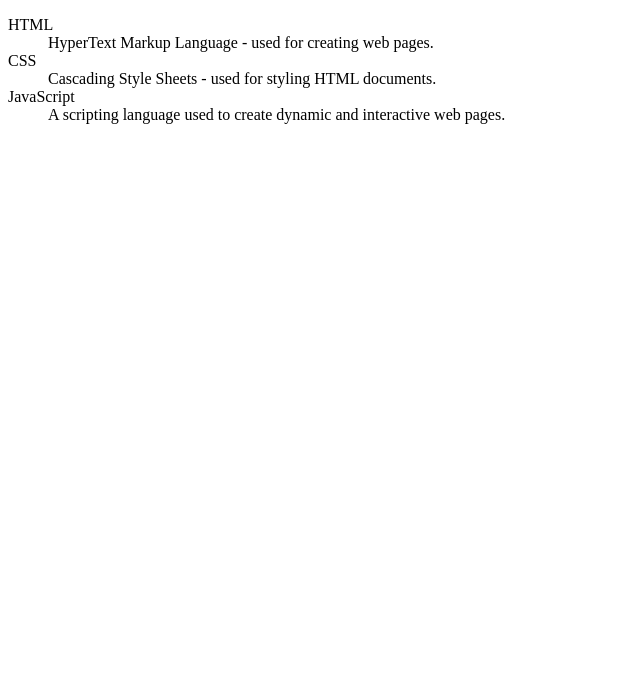
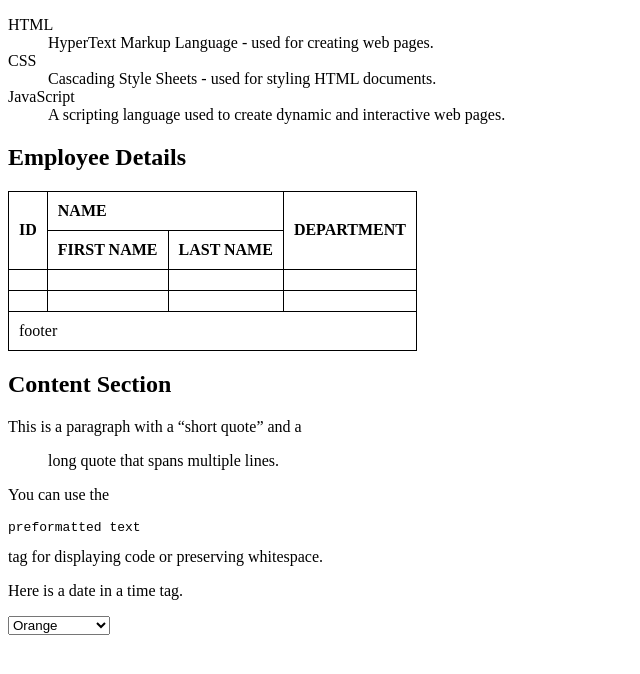
Before and after one commit to rahulll18/Technical_Training, a plain HTML site: page WebBasic_Day1/Assignment/Assignment.html in a window 1280 px wide. Shown: the whole page, without its empty margins (0-640 px from the left). Drawn offline with Linux system fonts and the light colour scheme.

Commit message:
Assignment done

```diff
--- a/WebBasic_Day1/Assignment/Assignment.html
+++ b/WebBasic_Day1/Assignment/Assignment.html
@@ -4,6 +4,20 @@
     <meta charset="UTF-8">
     <meta name="viewport" content="width=device-width, initial-scale=1.0">
     <title>Assignment</title>
+    <style>
+        table, th, td {
+            border: 1px solid black;
+            border-collapse: collapse;
+        }
+        th, td {
+            padding: 10px;
+            text-align: left;
+        }
+        .header {
+            text-align: center;
+        }
+
+    </style>
 </head>
 <body>
     <dl>
@@ -16,5 +30,71 @@
         <dt>JavaScript</dt>
         <dd>A scripting language used to create dynamic and interactive web pages.</dd>
       </dl>
+
+      <!-- Table -->
+      <h2>Employee Details</h2>
+
+      <table>
+        <thead>
+
+
+          <tr>
+              <th rowspan="2">ID</th>
+              <th colspan="2">NAME</th>
+              <th rowspan="2">DEPARTMENT</th>
+          </tr>
+          <tr>
+              <th>FIRST NAME</th>
+              <th>LAST NAME</th>
+          </tr>
+        </thead>
+        <tbody>
+
+
+          <tr>
+              <td></td>
+              <td></td>
+              <td></td>
+              <td></td>
+          </tr>
+          <tr>
+              <td></td>
+              <td></td>
+              <td></td>
+              <td></td>
+          </tr>
+        </tbody>
+        <tfoot>
+            <tr>
+                <td colspan="4">footer</td>
+            </tr>
+        </tfoot>
+      </table>
+
+        <h2>Content Section</h2>
+        <p>This is a paragraph with a <q>short quote</q> and a <blockquote>long quote that spans multiple lines.</blockquote></p>
+        <p>You can use the
+            <pre>preformatted text</pre>
+             tag for displaying code or preserving whitespace.</p>
+        <p>Here is a date in a <time datetime="2024-07-19">time tag</time>.</p>
+
+
+      <select>
+        <optgroup label="Citrus Fruits">
+          <option value="orange">Orange</option>
+          <option value="lemon">Lemon</option>
+          <option value="lime">Lime</option>
+        </optgroup>
+        <optgroup label="Berry Fruits">
+          <option value="strawberry">Strawberry</option>
+          <option value="blueberry">Blueberry</option>
+          <option value="raspberry">Raspberry</option>
+        </optgroup>
+        <optgroup label="Tropical Fruits">
+          <option value="banana">Banana</option>
+          <option value="pineapple">Pineapple</option>
+          <option value="mango">Mango</option>
+        </optgroup>
+      </select>
 </body>
 </html>
```
